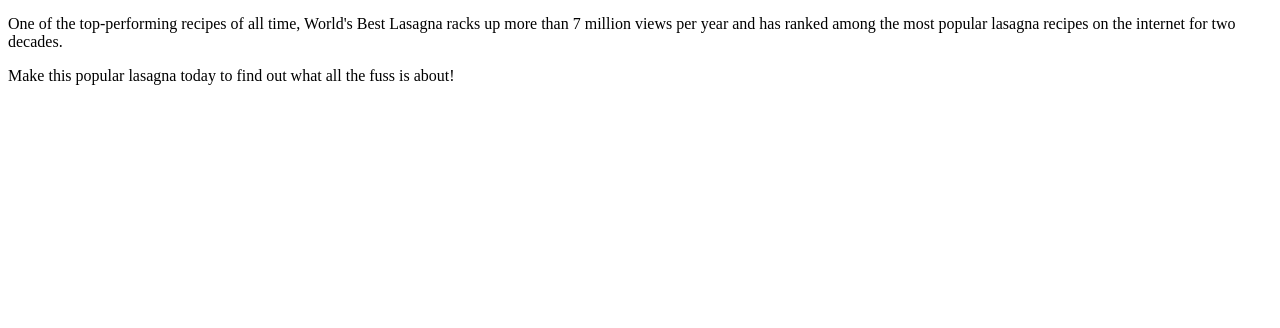
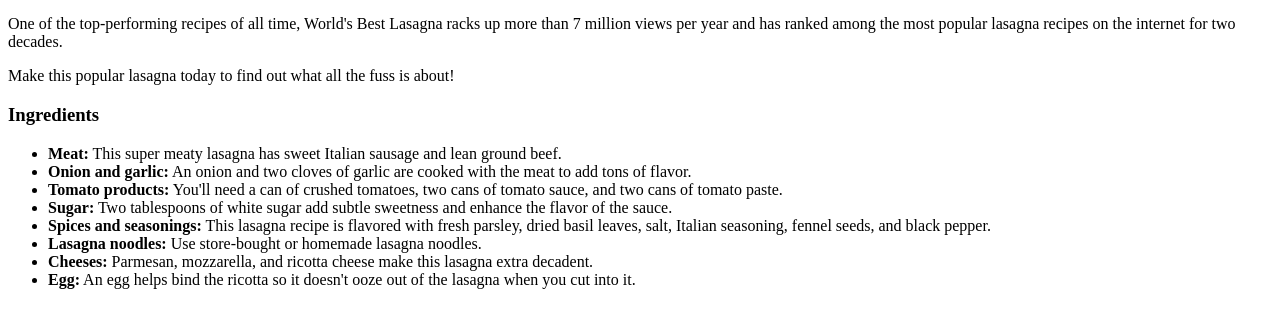
Before and after one commit to Numericzero/odin-recipes, a plain HTML site: page recipes/lasagna.html in a window 1280 px wide. Shown: the part 428-756 px from the top of the page. Drawn offline with Linux system fonts and the light colour scheme.

Commit message:
Add list of ingredients

```diff
--- a/recipes/lasagna.html
+++ b/recipes/lasagna.html
@@ -13,5 +13,17 @@
         <h3>Description</h3>
         <p>One of the top-performing recipes of all time, World's Best Lasagna racks up more than 7 million views per year and has ranked among the most popular lasagna recipes on the internet for two decades.</p>
         <p>Make this popular lasagna today to find out what all the fuss is about!</p>
+
+        <h3>Ingredients</h3>
+        <ul>
+            <li><strong>Meat:</strong> This super meaty lasagna has sweet Italian sausage and lean ground beef.</li>
+            <li><strong>Onion and garlic:</strong> An onion and two cloves of garlic are cooked with the meat to add tons of flavor.</li>
+            <li><strong>Tomato products:</strong> You'll need a can of crushed tomatoes, two cans of tomato sauce, and two cans of tomato paste.</li>
+            <li><strong>Sugar:</strong> Two tablespoons of white sugar add subtle sweetness and enhance the flavor of the sauce.</li>
+            <li><strong>Spices and seasonings:</strong> This lasagna recipe is flavored with fresh parsley, dried basil leaves, salt, Italian seasoning, fennel seeds, and black pepper.</li>
+            <li><strong>Lasagna noodles:</strong> Use store-bought or homemade lasagna noodles.</li>
+            <li><strong>Cheeses:</strong> Parmesan, mozzarella, and ricotta cheese make this lasagna extra decadent.</li>
+            <li><strong>Egg:</strong> An egg helps bind the ricotta so it doesn't ooze out of the lasagna when you cut into it.</li>
+        </ul>
     </body>
 </html>
```
